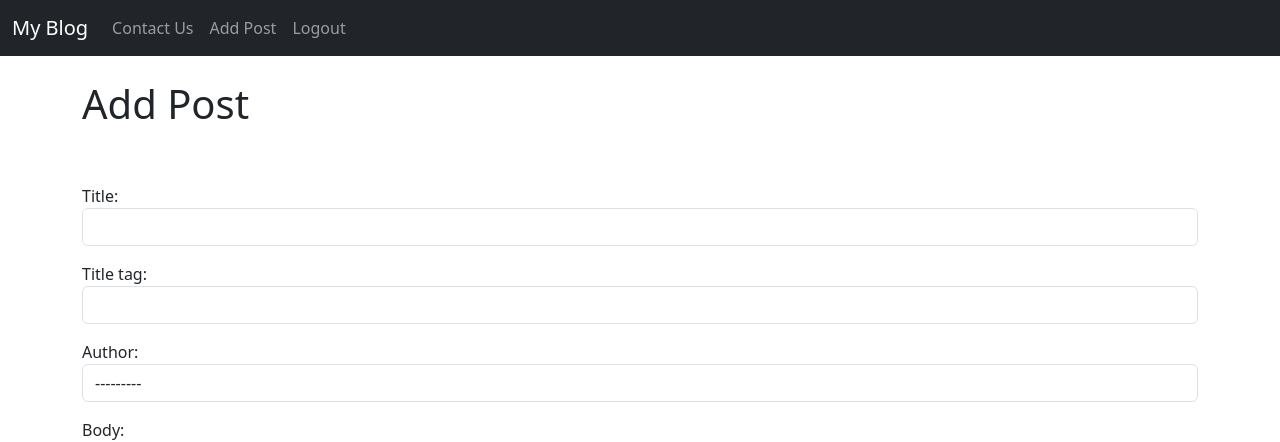
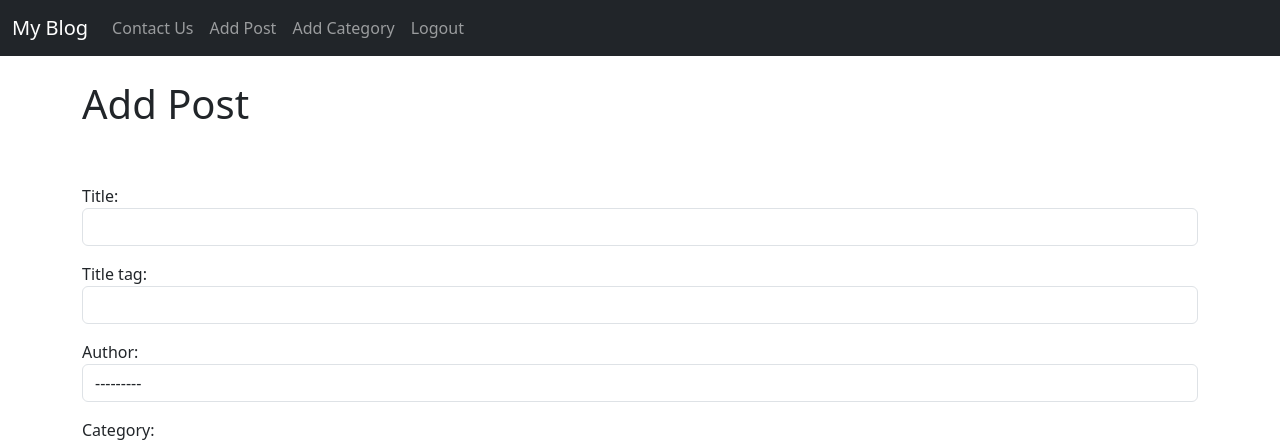
Before and after one commit to silvaludwig/django-basic-blog, a Django app: page /add_post/ in a window 1280 px wide. Shown: the top 442 px of the page. Run offline with Django 5.2, Linux system fonts and the light colour scheme; the visitor is signed in with stand-in values (Sample User, id 1); data comes from the database, SQL or seed files in the repository.

Commit message:
adding categories to the blog posts, but still not woring properly as I was expecting. showing id instead of actual name of category on home

```diff
--- a/basicblog/myblog/admin.py
+++ b/basicblog/myblog/admin.py
@@ -1,5 +1,6 @@
 from django.contrib import admin
-from .models import Post
+from .models import Post, Category
 
 
 admin.site.register(Post)
+admin.site.register(Category)
--- a/basicblog/myblog/forms.py
+++ b/basicblog/myblog/forms.py
@@ -1,16 +1,25 @@
 from django import forms
-from .models import Post
+from .models import Post, Category
+
+
+choices = Category.objects.all().values_list('id', 'name')
+
+choices_list = []
+
+for item in choices:
+    choices_list.append(item)
 
 
 class PostForm(forms.ModelForm):
     class Meta:
         model = Post
-        fields = ('title', 'title_tag', 'author', 'body')
+        fields = ('title', 'title_tag', 'author', 'category', 'body')
 
         widgets = {
             'title': forms.TextInput(attrs={'class': 'form-control'}),
             'title_tag': forms.TextInput(attrs={'class': 'form-control'}),
             'author': forms.Select(attrs={'class': 'form-control'}),
+            'category': forms.Select(choices=choices_list, attrs={'class': 'form-control'}),
             'body': forms.Textarea(attrs={'class': 'form-control'}),
         }
 
--- a/basicblog/myblog/models.py
+++ b/basicblog/myblog/models.py
@@ -2,6 +2,16 @@ from django.db import models
 from django.contrib.auth.models import User
 from django.urls import reverse
 from datetime import datetime, date
+
+
+class Category(models.Model):
+    name = models.CharField(max_length=255)
+
+    def __str__(self):
+        return self.name
+
+    def get_absolute_url(self):
+        return reverse('home')
 
 
 class Post(models.Model):
@@ -10,6 +20,7 @@ class Post(models.Model):
     author = models.ForeignKey(User, on_delete=models.CASCADE)
     body = models.TextField()
     post_date = models.DateField(auto_now_add=True)
+    category = models.TextField(max_length=100, default='uncategorized')
 
     def __str__(self):
         return self.title + ' | ' + str(self.author)
--- a/basicblog/myblog/templates/base.html
+++ b/basicblog/myblog/templates/base.html
@@ -28,6 +28,10 @@
 
                 <li class="nav-item">
                   <a class="nav-link" href= "{% url 'add_post' %}">Add Post</a>
+                </li>
+
+                <li class="nav-item">
+                  <a class="nav-link" href= "{% url 'add_category' %}">Add Category</a>
                 </li>
 
                 <li class="nav-item">
--- a/basicblog/myblog/templates/home.html
+++ b/basicblog/myblog/templates/home.html
@@ -7,7 +7,7 @@
     <ul>
         {% for post in object_list %}
             <li>
-                <a href="{% url 'article-detail' post.pk %}">{{post.title}}</a>
+                <a href="{% url 'article-detail' post.pk %}">{{post.title}}</a><small> - {{ post.category }} </small>
                 <br/>
                 {{post.body}}
             </li>
--- a/basicblog/myblog/urls.py
+++ b/basicblog/myblog/urls.py
@@ -1,6 +1,6 @@
 # from . import views
 from django.urls import path
-from .views import HomeView, ArticleDetailView, AddPostView, ContactView, UpdatePostView, DeletePostView
+from .views import HomeView, ArticleDetailView, AddPostView, ContactView, UpdatePostView, DeletePostView, AddCategoryView
 from django.contrib.auth.views import LogoutView
 
 urlpatterns = [
@@ -8,6 +8,7 @@ urlpatterns = [
     path('', HomeView.as_view(), name="home"),
     path('article/<int:pk>', ArticleDetailView.as_view(), name='article-detail'),
     path('add_post/', AddPostView.as_view(), name='add_post'),
+    path('add_category/', AddCategoryView.as_view(), name='add_category'),
     path('contact/', ContactView.as_view(), name="contact"),
     path('article/edit/<int:pk>', UpdatePostView.as_view(), name="update_post"),
     path('article/<int:pk>/delete/', DeletePostView.as_view(), name="delete_post"),
--- a/basicblog/myblog/views.py
+++ b/basicblog/myblog/views.py
@@ -1,5 +1,5 @@
 from django.views.generic import ListView, DetailView, CreateView, UpdateView, DeleteView
-from .models import Post
+from .models import Post, Category
 from .forms import PostForm, UpdatePostForm
 from django.urls import reverse_lazy
 
@@ -30,6 +30,13 @@ class AddPostView(CreateView):  # add blog post form page
     # fields = '__all__'
 
 
+class AddCategoryView(CreateView):  # add blog post form page
+    model = Category  # using post model imported from models/post
+    # form_class = PostForm  # using my own post form imported from models/forms
+    template_name = 'add_category.html'  # using the add_post.html file
+    fields = '__all__'
+
+
 class UpdatePostView(UpdateView):  # update blog post form page
     model = Post  # using post model imported from models/post
     template_name = 'update_post.html'  # using the add_post.html file
```
Also changed, not shown: basicblog/myblog/templates/add_category.html (added, +22 -0 lines), basicblog/myblog/migrations/0005_category_post_category.py (added).
